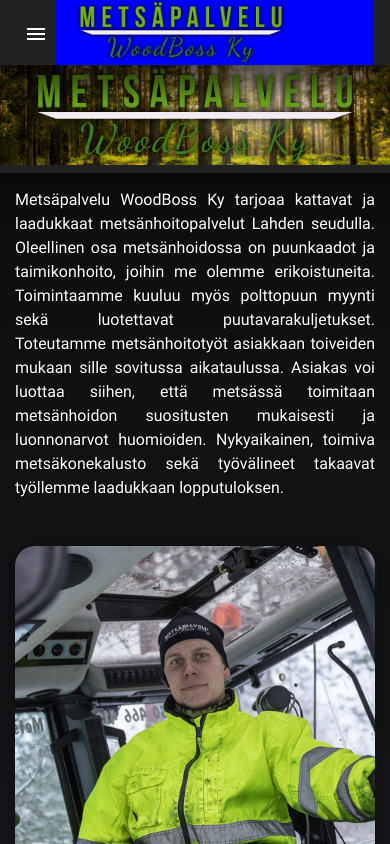
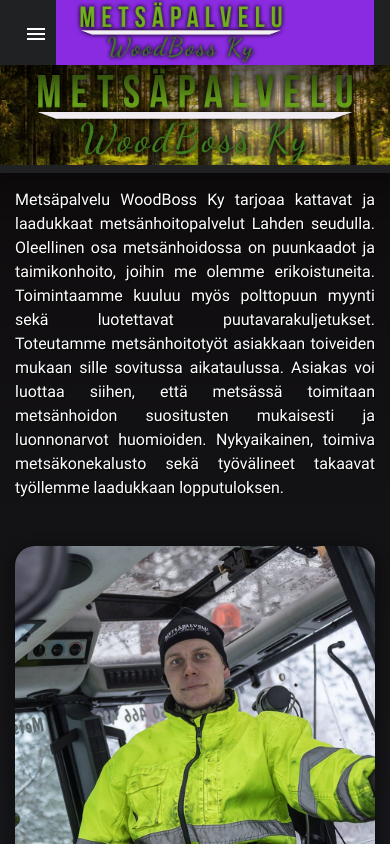
Before and after one commit to KimiNyG/Woodboss, an Angular app: page / in a window 390 px wide. Built offline with nearby package versions, Linux system fonts and the light colour scheme.

Commit message:
bug testing

```diff
--- a/src/app/shared/navigationbar/navigationbar.component.css
+++ b/src/app/shared/navigationbar/navigationbar.component.css
@@ -50,7 +50,7 @@
   #navLogo {
     width: 100%;
     height: 100%;
-    background-color: blue;
+    background-color: blueviolet;
   }
 
   #navList {
```
